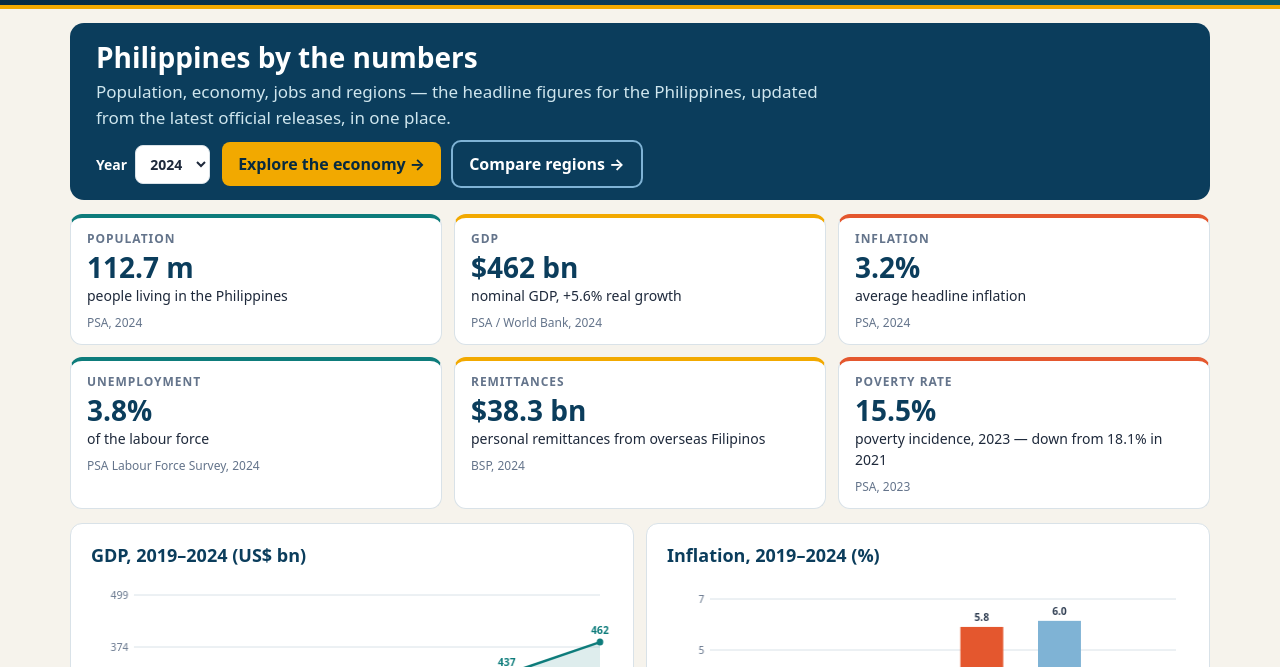
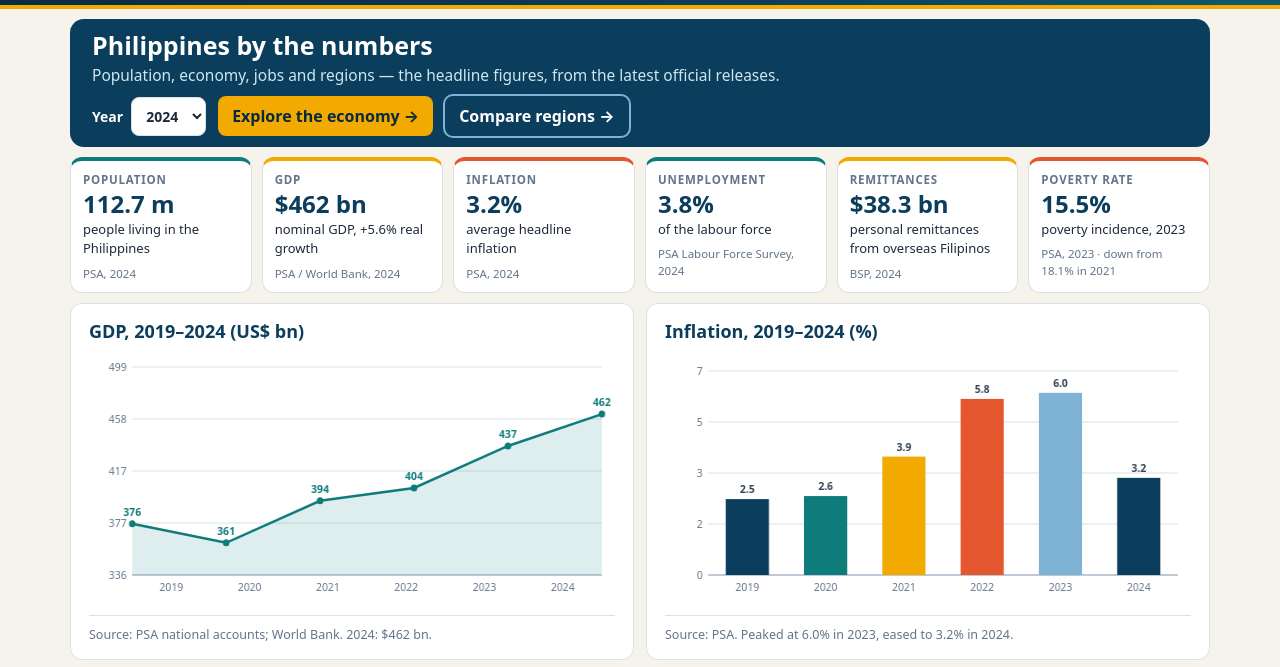
Before and after one commit to wantorieta15/statistics-site-akun2, a plain HTML site: page app/index.html in a window 1280 px wide. Shown: the part 70-737 px from the top of the page. Drawn offline with Linux system fonts and the light colour scheme.

Commit message:
Reviser: dashboard charts into 1280x720 cover, true chart axis labels
- style.css: compact hero (177px -> 128px), KPI grid six across on
  desktop so the dashboard chart row starts at y=373 and both charts
  are fully visible in a 1280x720 viewport (was: only 69px peeking).
- charts.js: drawAxes now labels the true plotted scale (lo..hi);
  previously gridline labels were 0..hi while points were plotted on
  lo..hi, so GDP ticks (336/377/417/458/499) and the -9.5% growth dip
  did not match the lines. Point labels clamped inside the canvas.
- pages.js: shorter hero lede; poverty KPI sub shortened, detail kept
  in the source line.
- main.ts: full reviser rewrite (same behaviour, same gates).
- Screenshots re-rendered headless (Playwright/Chromium) and re-read:
  cover now shows the complete GDP line + inflation bars.
- vendor/makefun-frontend.ts untouched (byte-identical to kit).

```diff
--- a/app/charts.js
+++ b/app/charts.js
@@ -23,14 +23,18 @@ function setupCanvas(canvas, width, height) {
   return ctx;
 }
 
-function drawAxes(ctx, x0, y0, x1, y1, maxValue, unit) {
+function drawAxes(ctx, x0, y0, x1, y1, lo, hi, unit) {
+  // Gridlines are labelled with the true plotted scale (lo..hi), so the
+  // tick labels always match the points drawn on them — including series
+  // that dip below zero (real GDP growth, 2020: -9.5%) or start far above
+  // zero (nominal GDP, 2019–2024: $361–462 bn).
   ctx.strokeStyle = PALETTE.grid;
   ctx.fillStyle = PALETTE.faint;
   ctx.font = '11px system-ui, sans-serif';
   ctx.lineWidth = 1;
   ctx.textAlign = 'right';
   for (let i = 0; i <= 4; i++) {
-    const v = (maxValue * i) / 4;
+    const v = lo + ((hi - lo) * i) / 4;
     const y = y1 - ((y1 - y0) * i) / 4;
     ctx.beginPath();
     ctx.moveTo(x0, y);
@@ -71,7 +75,7 @@ export function drawLineChart(canvas, values, options = {}) {
   const max = Math.max(...nums);
   const lo = min < 0 ? min * 1.15 : Math.max(0, min - (max - min) * 0.25);
   const hi = max * 1.08;
-  drawAxes(ctx, x0, y0, x1, y1, hi, options.unit || '');
+  drawAxes(ctx, x0, y0, x1, y1, lo, hi, options.unit || '');
   const px = (i) => x0 + ((x1 - x0) * i) / (values.length - 1);
   const py = (v) => y1 - ((y1 - y0) * (v - lo)) / (hi - lo);
   ctx.beginPath();
@@ -94,7 +98,7 @@ export function drawLineChart(canvas, values, options = {}) {
     ctx.beginPath();
     ctx.arc(px(i), py(pt.value), 3.5, 0, Math.PI * 2);
     ctx.fill();
-    ctx.fillText(pt.value.toFixed(options.decimals ?? 1), px(i), py(pt.value) - 8);
+    ctx.fillText(pt.value.toFixed(options.decimals ?? 1), px(i), Math.max(10, py(pt.value) - 8));
   });
   drawXLabels(ctx, values.map((v) => v.label), x0, x1, y1);
 }
@@ -111,7 +115,7 @@ export function drawBarChart(canvas, values, options = {}) {
   const y0 = pad.top;
   const y1 = height - pad.bottom;
   const max = Math.max(...values.map((v) => v.value)) * 1.12;
-  drawAxes(ctx, x0, y0, x1, y1, max, options.unit || '');
+  drawAxes(ctx, x0, y0, x1, y1, 0, max, options.unit || '');
   const slot = (x1 - x0) / values.length;
   const barW = Math.min(46, slot * 0.58);
   ctx.font = 'bold 11px system-ui, sans-serif';
--- a/app/pages.js
+++ b/app/pages.js
@@ -34,7 +34,7 @@ export function renderDashboard(year) {
   return `
   <section class="hero">
     <h1>Philippines by the numbers</h1>
-    <p class="lede">Population, economy, jobs and regions — the headline figures for the Philippines, updated from the latest official releases, in one place.</p>
+    <p class="lede">Population, economy, jobs and regions — the headline figures, from the latest official releases.</p>
     <div class="hero-controls">${yearSelectorHtml(year, 'dash-year')}
       <a class="btn" href="#/economy">Explore the economy →</a>
       <a class="btn btn-ghost" href="#/regions">Compare regions →</a>
@@ -46,7 +46,7 @@ export function renderDashboard(year) {
     ${kpiCard('Inflation', infl.toFixed(1) + '%', 'average headline inflation', 'PSA, ' + year)}
     ${kpiCard('Unemployment', unemp.toFixed(1) + '%', 'of the labour force', 'PSA Labour Force Survey, ' + year)}
     ${kpiCard('Remittances', '$' + remit.toFixed(1) + ' bn', 'personal remittances from overseas Filipinos', 'BSP, ' + year)}
-    ${kpiCard('Poverty rate', HEADLINES.poverty2023.toFixed(1) + '%', 'poverty incidence, 2023 — down from 18.1% in 2021', 'PSA, 2023')}
+    ${kpiCard('Poverty rate', HEADLINES.poverty2023.toFixed(1) + '%', 'poverty incidence, 2023', 'PSA, 2023 · down from 18.1% in 2021')}
   </section>
   <section class="chart-row">
     <article class="panel"><h2>GDP, 2019–2024 (US$ bn)</h2>
--- a/app/style.css
+++ b/app/style.css
@@ -52,24 +52,25 @@ a { color: var(--teal); }
 .nav a:hover { background: rgba(255,255,255,.14); color: #fff; }
 .nav a.active { background: var(--gold); color: var(--blue-dark); }
 
-main { max-width: 1180px; margin: 0 auto; padding: 14px 20px 30px; }
+main { max-width: 1180px; margin: 0 auto; padding: 10px 20px 30px; }
 
-/* Hero + page heads */
+/* Hero + page heads — kept deliberately short on the dashboard so the
+   first chart row is already visible in a 1280x720 viewport. */
 .hero {
   background: var(--blue); color: #fff; border-radius: 14px;
-  padding: 18px 26px 14px; margin-bottom: 14px;
+  padding: 12px 22px 11px; margin-bottom: 10px;
 }
-.hero h1, .page-head h1 { margin: 0 0 6px; font-size: 28px; line-height: 1.15; }
+.hero h1, .page-head h1 { margin: 0 0 4px; font-size: 25px; line-height: 1.15; }
 .hero h1 { color: #fff; }
 .page-head { margin-bottom: 12px; }
 .page-head h1 { color: var(--blue); }
-.lede { margin: 0; font-size: 17px; max-width: 760px; }
+.lede { margin: 0; font-size: 15.5px; max-width: 760px; }
 .hero .lede { color: #cfe6ee; }
 .page-head .lede { color: var(--muted); }
-.hero-controls { display: flex; flex-wrap: wrap; gap: 12px; align-items: center; margin-top: 12px; }
+.hero-controls { display: flex; flex-wrap: wrap; gap: 12px; align-items: center; margin-top: 9px; }
 .btn {
   display: inline-block; background: var(--gold); color: var(--blue-dark);
-  font-weight: 700; text-decoration: none; padding: 10px 16px; border-radius: 8px;
+  font-weight: 700; text-decoration: none; padding: 8px 14px; border-radius: 8px;
 }
 .btn-ghost { background: transparent; color: #fff; outline: 2px solid #7fb3d5; }
 .page-head .btn-ghost { color: var(--blue); outline-color: var(--blue); }
@@ -89,30 +90,31 @@ input[type="search"] { min-width: 220px; }
 }
 .toggle button.active { background: var(--blue); color: #fff; }
 
-/* KPI cards */
+/* KPI cards — six across on desktop so the dashboard shows every headline
+   figure in one row and the chart row starts high on the page. */
 .kpi-grid {
-  display: grid; grid-template-columns: repeat(3, 1fr); gap: 12px; margin-bottom: 14px;
+  display: grid; grid-template-columns: repeat(6, 1fr); gap: 10px; margin-bottom: 10px;
 }
 .kpi {
   background: var(--card); border: 1px solid var(--line); border-top: 4px solid var(--teal);
-  border-radius: 12px; padding: 12px 16px; margin: 0;
+  border-radius: 12px; padding: 10px 12px; margin: 0;
 }
 .kpi:nth-child(3n+2) { border-top-color: var(--gold); }
 .kpi:nth-child(3n) { border-top-color: var(--coral); }
-.kpi-label { margin: 0; font-size: 12px; font-weight: 700; letter-spacing: .08em; text-transform: uppercase; color: var(--muted); }
-.kpi-value { margin: 4px 0 2px; font-size: 28px; font-weight: 800; color: var(--blue); line-height: 1.1; }
-.kpi-sub { margin: 0; font-size: 14px; color: var(--ink); }
-.kpi-src { margin: 8px 0 0; font-size: 12px; color: var(--muted); }
+.kpi-label { margin: 0; font-size: 11.5px; font-weight: 700; letter-spacing: .07em; text-transform: uppercase; color: var(--muted); }
+.kpi-value { margin: 3px 0 2px; font-size: 24px; font-weight: 800; color: var(--blue); line-height: 1.1; }
+.kpi-sub { margin: 0; font-size: 13px; color: var(--ink); }
+.kpi-src { margin: 6px 0 0; font-size: 11.5px; color: var(--muted); }
 
 /* Panels + charts */
-.chart-row { display: grid; grid-template-columns: 1fr 1fr; gap: 12px; margin-bottom: 14px; }
+.chart-row { display: grid; grid-template-columns: 1fr 1fr; gap: 12px; margin-bottom: 10px; }
 .split { display: grid; grid-template-columns: 1.2fr .8fr; gap: 14px; }
 .panel {
   background: var(--card); border: 1px solid var(--line); border-radius: 12px;
-  padding: 18px 20px; margin-bottom: 20px;
+  padding: 14px 18px; margin-bottom: 20px;
 }
 .chart-row .panel, .split .panel { margin-bottom: 0; }
-.panel h2 { margin: 0 0 12px; font-size: 18px; color: var(--blue); }
+.panel h2 { margin: 0 0 8px; font-size: 18px; color: var(--blue); }
 .panel-note { font-size: 14px; color: var(--muted); }
 .source-note { margin: 12px 0 0; font-size: 12.5px; color: var(--muted); border-top: 1px solid var(--line); padding-top: 10px; }
 canvas { max-width: 100%; height: auto; display: block; }
@@ -145,13 +147,16 @@ canvas { max-width: 100%; height: auto; display: block; }
 .site-footer p { margin: 6px 0; }
 
 /* Phone layout */
+@media (max-width: 1100px) {
+  .kpi-grid { grid-template-columns: repeat(3, 1fr); }
+}
 @media (max-width: 760px) {
   .header-inner { padding: 12px 0 10px; }
   .brand-name { font-size: 20px; }
   .nav { margin-left: 0; }
   .nav a { padding: 7px 9px; font-size: 13px; }
   main { padding: 14px 12px 30px; }
-  .hero { padding: 20px 18px; }
+  .hero { padding: 14px 16px; }
   .hero h1, .page-head h1 { font-size: 25px; }
   .lede { font-size: 15.5px; }
   .kpi-grid { grid-template-columns: 1fr 1fr; gap: 10px; }
```
Also changed, not shown: screenshots/1-dashboard.jpg, screenshots/2-economy.jpg, screenshots/3-phone.jpg, screenshots/4-regions.jpg, 1 other file.
